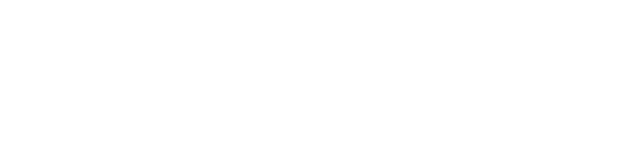
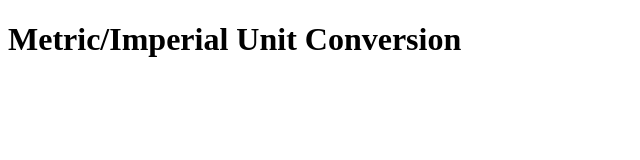
Before and after one commit to Wynclefe/unit-converter, a plain HTML site: page index.html in a window 1280 px wide. Shown: the whole page, without its empty margins (0-640 px from the left). Drawn offline with Linux system fonts and the light colour scheme.

Commit message:
Add h1 heading title of the project

```diff
--- a/index.html
+++ b/index.html
@@ -6,6 +6,7 @@
         <link rel="stylesheet" href="index.css">
     </head>
     <body>
+        <h1>Metric/Imperial Unit Conversion</h1>
         <script src="index.js"></script>
     </body>
 </html>
```
